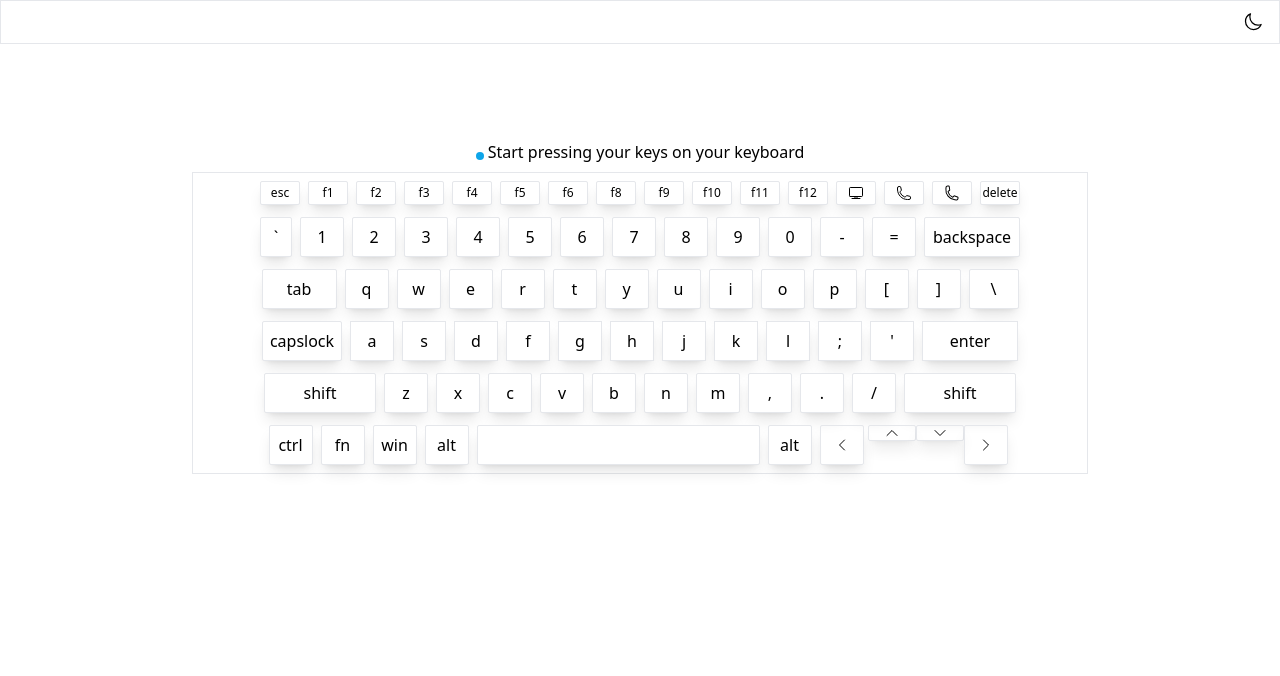
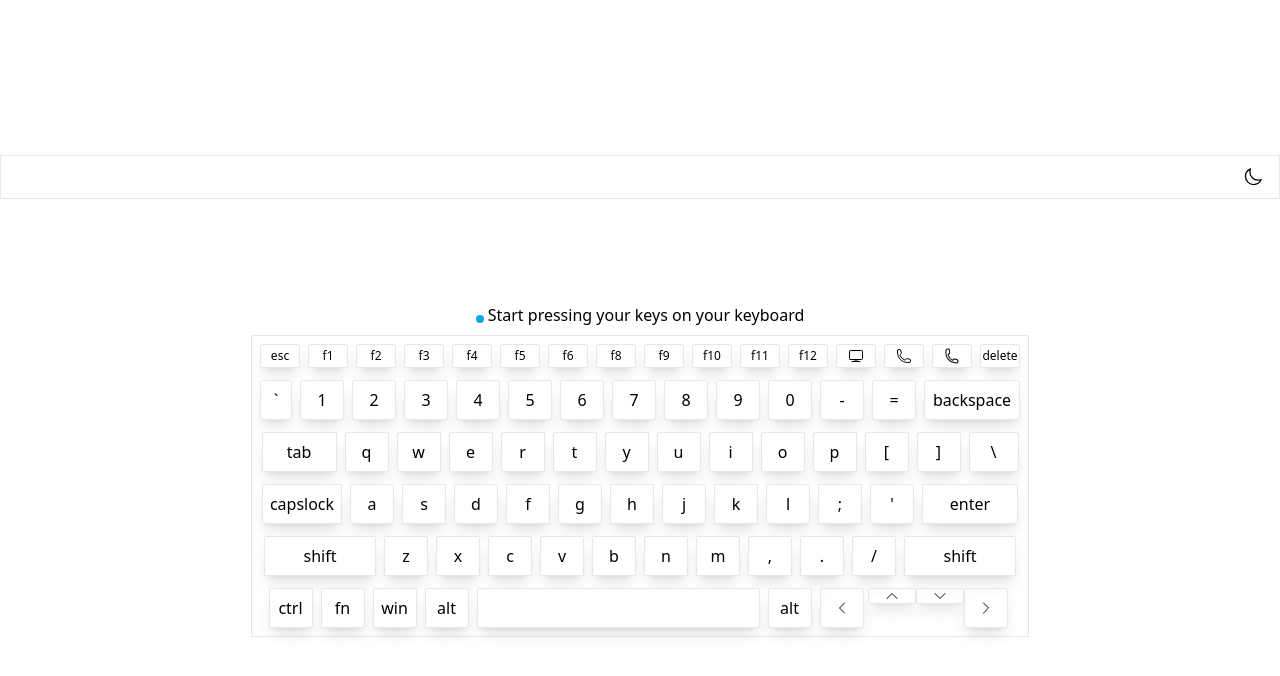
Before and after one commit to aziz-codes/react-keyboard-tester, a React (Vite) app: page / in a window 1280 px wide. Shown: the top 676 px of the page. Built offline with nearby package versions, Linux system fonts and the light colour scheme.

Commit message:
added dark mode functionality, adjust layout

```diff
--- a/src/App.jsx
+++ b/src/App.jsx
@@ -2,11 +2,19 @@ import { lazy, Suspense } from "react";
 import Appbar from "./components/Appbar";
 import KeyboardLoader from "./layouts/KeyboardLoader";
 const Keyboard = lazy(() => import("./components/Keyboard"));
+import { Store } from "./context/Context";
 const App = () => {
+  const { darkMode } = Store();
   return (
     <Suspense fallback={<KeyboardLoader />}>
-      <Appbar />
-      <Keyboard />
+      <section
+        className={`h-screen flex w-full flex-col gap-2 items-center justify-center ${
+          darkMode ? "bg-slate-800 text-white" : "bg-white text-black"
+        }`}
+      >
+        <Appbar />
+        <Keyboard />
+      </section>
     </Suspense>
   );
 };
```
